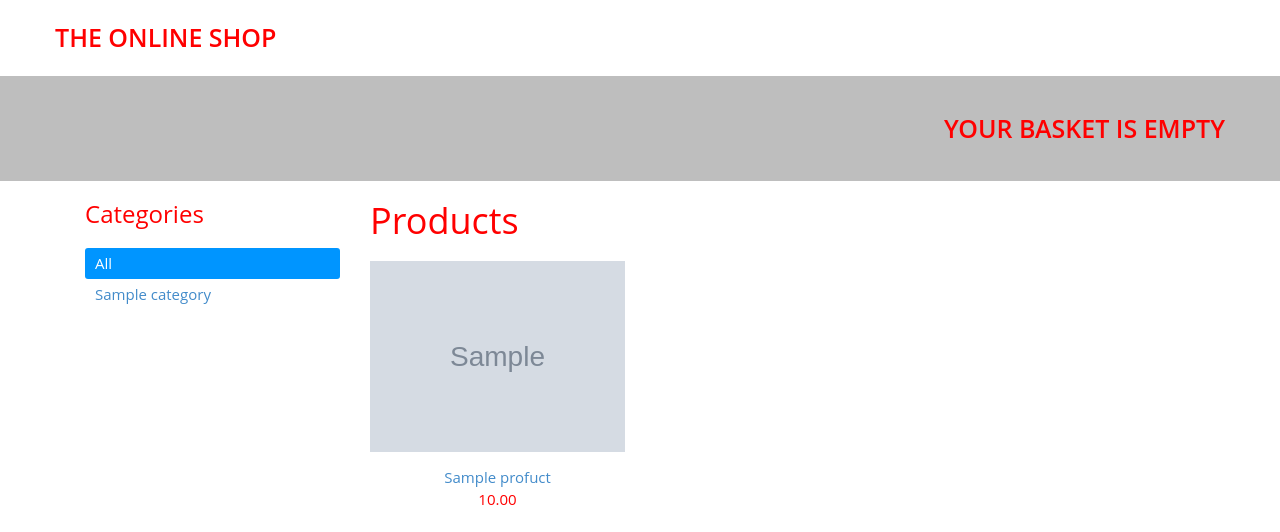
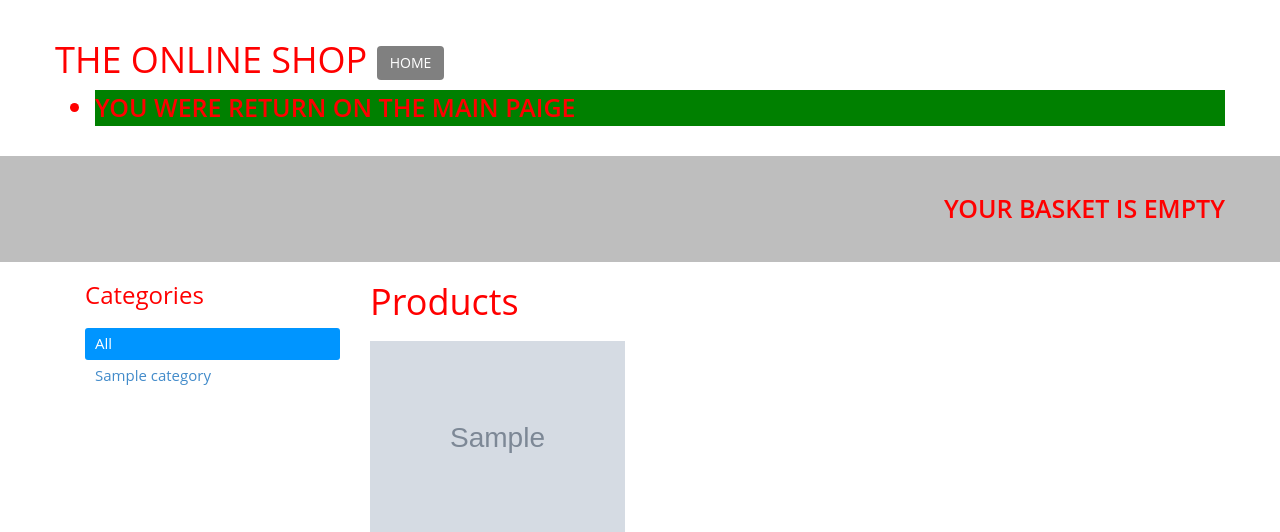
Before and after one commit to igor35hh/web_shop, a Django app: page / in a window 1280 px wide. Shown: the top 532 px of the page. Run offline with Django 3.2, Linux system fonts and the light colour scheme; tables that the repository leaves empty hold one stand-in row (values such as "Sample post"); grey boxes marked "Sample" are stand-in pictures; some libraries are stand-ins or nearby versions.

Commit message:
there were added messages to user and sending letters with attachment to user

```diff
--- a/web_shop/web_shop/shop/static/css/style.css
+++ b/web_shop/web_shop/shop/static/css/style.css
@@ -130,3 +130,7 @@ thead {
 	width: 100%;
 	padding: 5px 10px;
 }
+
+.messages li.info {
+	background-color: green;
+}
--- a/web_shop/web_shop/shop/templates/shop/base.html
+++ b/web_shop/web_shop/shop/templates/shop/base.html
@@ -12,7 +12,15 @@
 <body>
 	<section id="header">
 		<div class="top container">
-			The Online Shop
+			<h1>The Online Shop
+			<a href='{% url "shop:ProductList" %}' class="btn btn-light">Home</a></h1>
+			{% if storage %}
+				<ul class="messages">
+					{% for message in storage %}
+						<li{% if message.tags %} class="{{ message.tags }}"{% endif %}>{{ message }}</li>
+					{% endfor %}
+				</ul>
+			{% endif %}
 		</div>
 		<div class="top-bl">
 			<div class="top container">
--- a/web_shop/web_shop/shop/views.py
+++ b/web_shop/web_shop/shop/views.py
@@ -5,6 +5,8 @@ from django.shortcuts import render
 from .models import Category, Profuct as Product
 from django.shortcuts import render, get_object_or_404
 from cart.forms import CartAddProductForm
+from django.contrib import messages
+from django.contrib.messages import get_messages
 
 def ProductList(request, category_slug=None):
     category = None
@@ -13,10 +15,13 @@ def ProductList(request, category_slug=None):
     if category_slug:
         category = get_object_or_404(Category, slug=category_slug)
         products = products.filter(category=category)
+    messages.add_message(request, messages.INFO, 'You were return on the main paige')
+    storage = get_messages(request)
     return render(request, 'shop/product/list.html', {
         'category': category,
         'categories': categories,
-        'products': products
+        'products': products,
+        'storage': storage
     })
 
 def ProductDetail(request, id, slug):
--- a/web_shop/web_shop/static/css/style.css
+++ b/web_shop/web_shop/static/css/style.css
@@ -130,3 +130,7 @@ thead {
 	width: 100%;
 	padding: 5px 10px;
 }
+
+.messages li.info {
+	background-color: green;
+}
```
Also changed, not shown: web_shop/web_shop/orders/views.py (+25 -2 lines), web_shop/web_shop/web_shop/settings.py (+7 -0 lines), 5 other files.
